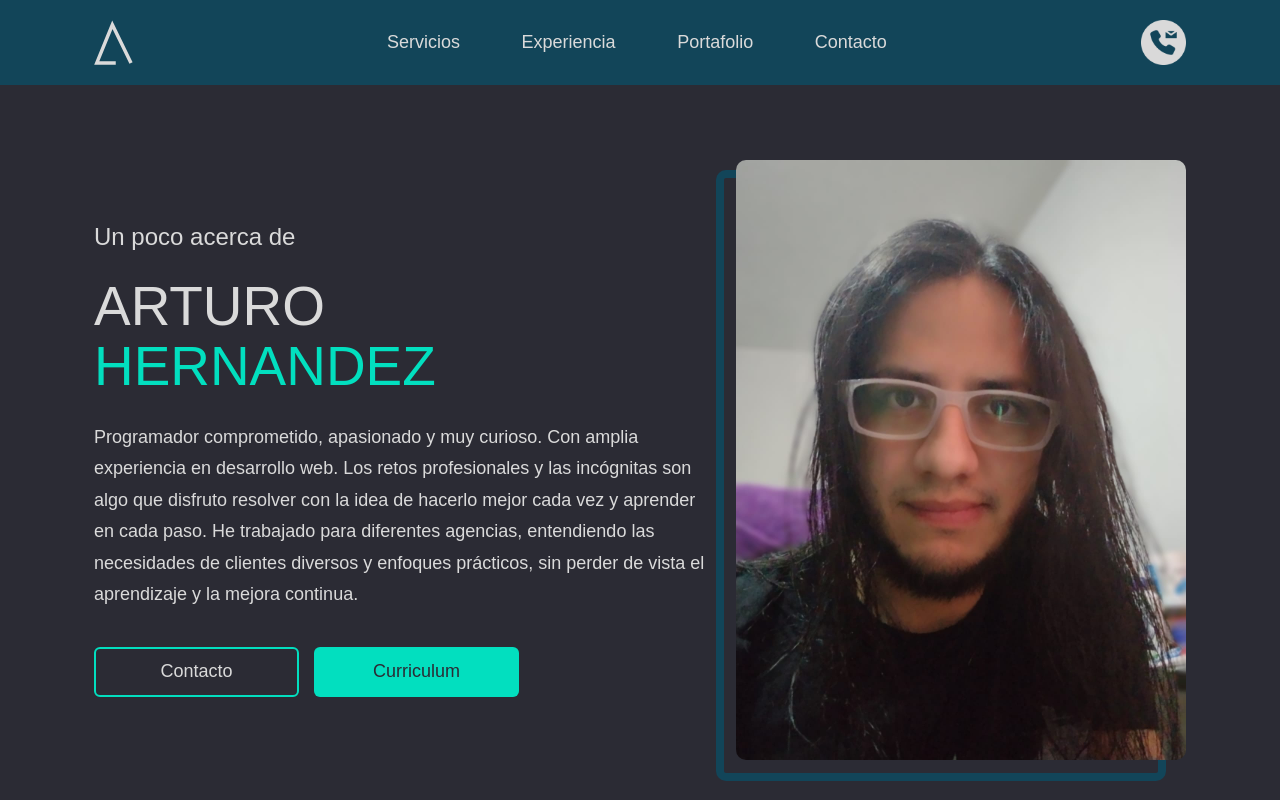
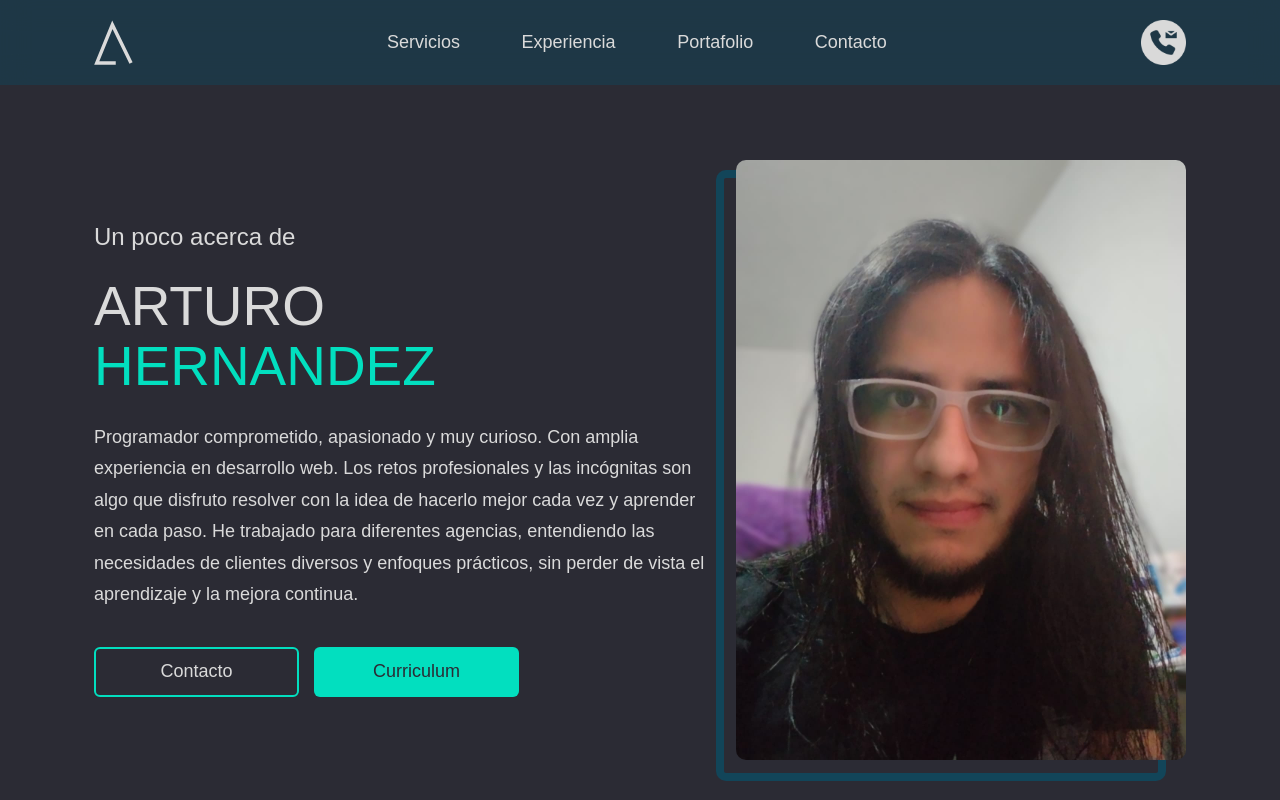
Before and after one commit to Arthy250/portafolio, a React (Create React App) app: page / in a window 1280 px wide. Shown: the top 800 px of the page. Built offline with nearby package versions, Linux system fonts and the light colour scheme; a web font is replaced by a local one.

Commit message:
agregar transparencia al header

```diff
--- a/src/styles/header.scss
+++ b/src/styles/header.scss
@@ -2,10 +2,11 @@ header {
     display: flex;
     align-items: center;
     justify-content: space-between;
-    background-color: $verdeBg;
+    background-color: rgba($verdeBg, .5);
     position: fixed;
     z-index: 3;
     width: 100%;
+    backdrop-filter: blur(15px);
 }
 nav a {
     color: $texto;
```
